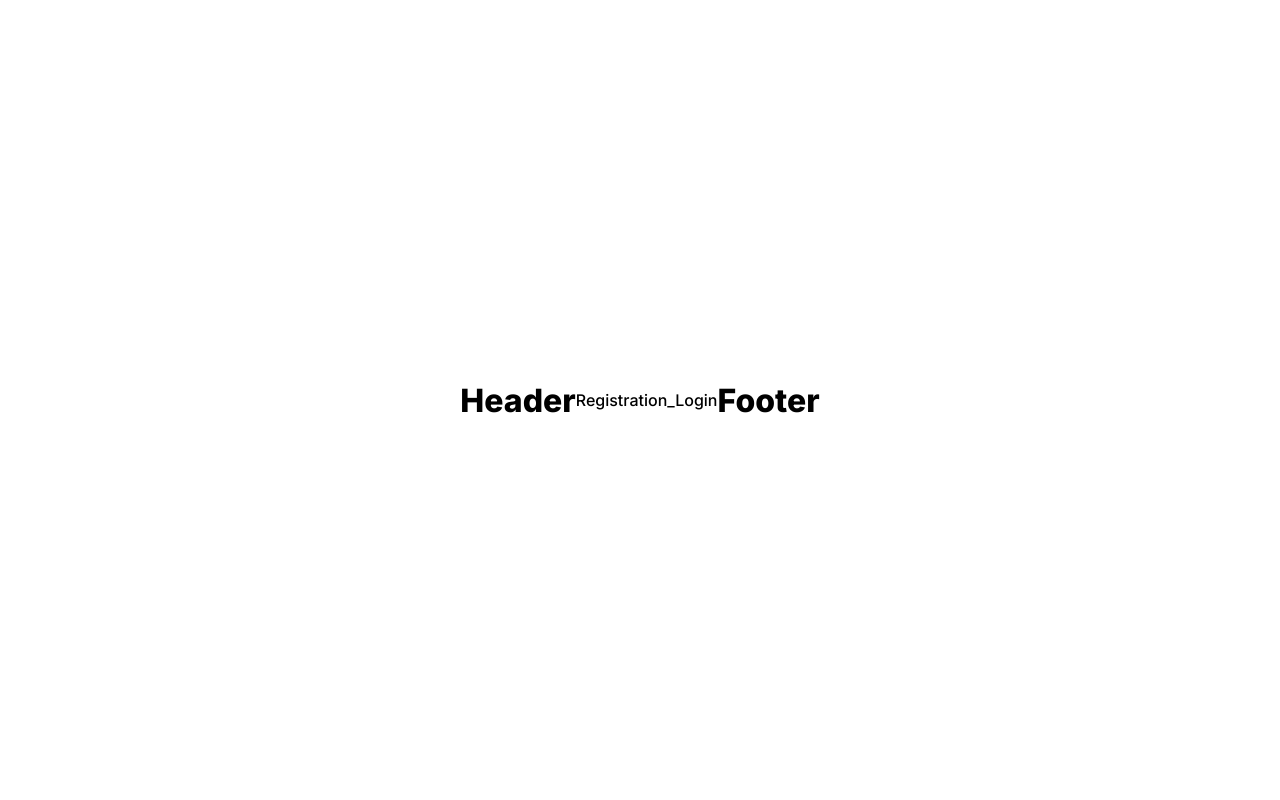
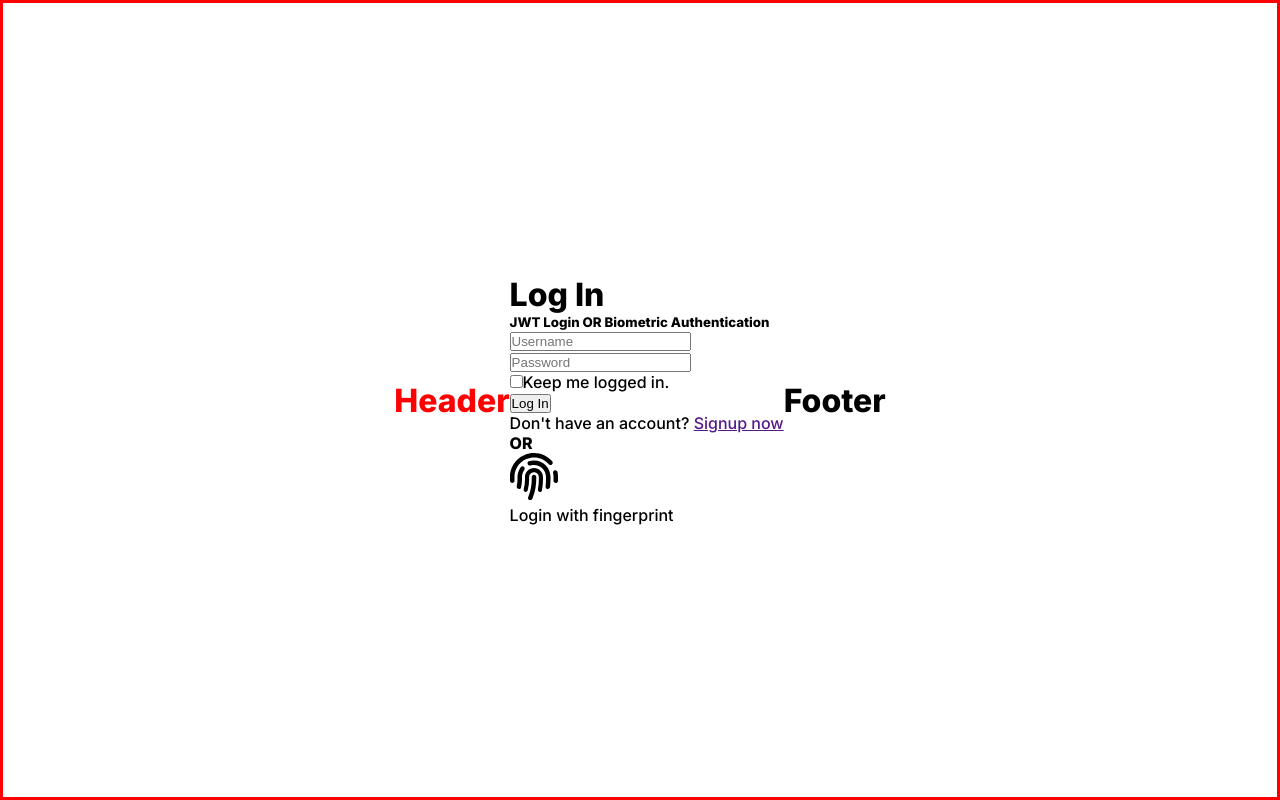
Before and after one commit to kingdomb/authentication-packages, a React (Vite) app in the folder vite-frontend/: page / in a window 1280 px wide. Built offline with nearby package versions, Linux system fonts and the light colour scheme.

Commit message:
Switching to new dev branch.

```diff
--- a/vite-frontend/src/App.jsx
+++ b/vite-frontend/src/App.jsx
@@ -1,6 +1,5 @@
 import { Outlet } from "react-router-dom";
 // MODULES
-import JWTForm from './components/JWTFormComponent/JWTForm'
 import Header from './components/HeaderComponent/Header'
 import Footer from './components/FooterComponent/Footer'
 import Attributions from './components/AttributionsComponent/Attributions'
--- a/vite-frontend/src/components/HeaderComponent/Header.jsx
+++ b/vite-frontend/src/components/HeaderComponent/Header.jsx
@@ -1,8 +1,9 @@
 import React from 'react'
+import './Header.scss'
 
 function Header() {
   return (
-    <h1>Header</h1>
+    <h1 className="header-h1">Header</h1>
   )
 }
 
--- a/vite-frontend/src/components/HeaderComponent/Header.scss
+++ b/vite-frontend/src/components/HeaderComponent/Header.scss
@@ -0,0 +1,3 @@
+.header-h1 {
+  color: red;
+}
--- a/vite-frontend/src/components/JWTFormComponent/JWTForm.jsx
+++ b/vite-frontend/src/components/JWTLoginFormComponent/JWTLoginForm.jsx
@@ -1,9 +1,9 @@
 // MODULES
 import { useState } from 'react'
 // STYLES
-import './JWTForm.scss';
+import './JWTLoginForm.scss';
 
-function JWTForm () {
+function JWTLoginForm () {
   const [authValues, setAuthValues] = useState({
     username: '',
     password: '',
@@ -48,6 +48,10 @@ function JWTForm () {
         <div className='input-control'>
           <button className='login-button' type='submit'>Log In</button>
         </div>
+        <p className="register-option">
+          <span>Don't have an account? </span>
+          <a href="" className="register-link">Signup now</a>
+        </p>
         <strong className='text-separator'>OR</strong>
         <figure className='input-control'>
           <img className='fingerprint-image' src='../../../public/assets/images/fingerprint-solid.svg'  />
@@ -58,4 +62,4 @@ function JWTForm () {
   )
 }
 
-export default JWTForm
+export { JWTLoginForm }
--- a/vite-frontend/src/main.jsx
+++ b/vite-frontend/src/main.jsx
@@ -5,7 +5,7 @@ import App from './App.jsx'
 import Home from './pages/Home'
 import Registration_Login from './pages/Registration_Login'
 import Error from './pages/Error'
-import './styles/index.scss'
+import './styles/main.scss'
 
 
 // NOTE: The easiest way to quickly update to a v6.4 is to get the help from createRoutesFromElements so you don't need to convert your <Route> elements to route objects.
@@ -22,5 +22,5 @@ const router = createBrowserRouter(routes)
 ReactDOM.createRoot(document.getElementById('root')).render(
   <React.StrictMode>
     <RouterProvider router={router} />
-  </React.StrictMode>,
+  </React.StrictMode>
 )
--- a/vite-frontend/src/pages/Registration_Login.jsx
+++ b/vite-frontend/src/pages/Registration_Login.jsx
@@ -1,9 +1,24 @@
+// eslint-disable-next-line no-unused-vars
 import React from 'react'
+import { JWTLoginForm } from "../components/JWTLoginFormComponent/JWTLoginForm";
 
 function Registration_Login() {
   return (
-    <div>Registration_Login</div>
+    <JWTLoginForm />
   )
 }
 
 export default Registration_Login
+
+{
+  // <form action="submit" method="post" className="login-form">
+    //   <div className="input-container">
+    //     <label htmlFor="email" >Email</label>
+    //     <input type="text" />
+    //   </div>
+    //   <div className="input-container">
+    //     <label htmlFor=""></label>
+    //     <input type="text" />
+    //   </div>
+    // </form>
+}
--- a/vite-frontend/src/styles/index.scss
+++ b/vite-frontend/src/styles/main.scss
@@ -25,4 +25,5 @@ body {
   height: 100vh;
   @include vertical-list;
   flex-grow: 1;
+  border: 3px solid red;
 }
```
Also changed, not shown: vite-frontend/src/components/RegistrationFormComponent/RegistrationFormComponent.jsx (added, +8 -0 lines), vite-frontend/src/components/JWTLoginFormComponent/JWTLoginForm.scss (renamed from vite-frontend/src/components/JWTFormComponent/JWTForm.scss), vite-frontend/src/components/RegistrationFormComponent/RegistrationFormComponent.scss (added), 2 other files (tests, documents, lock files or other folders).
